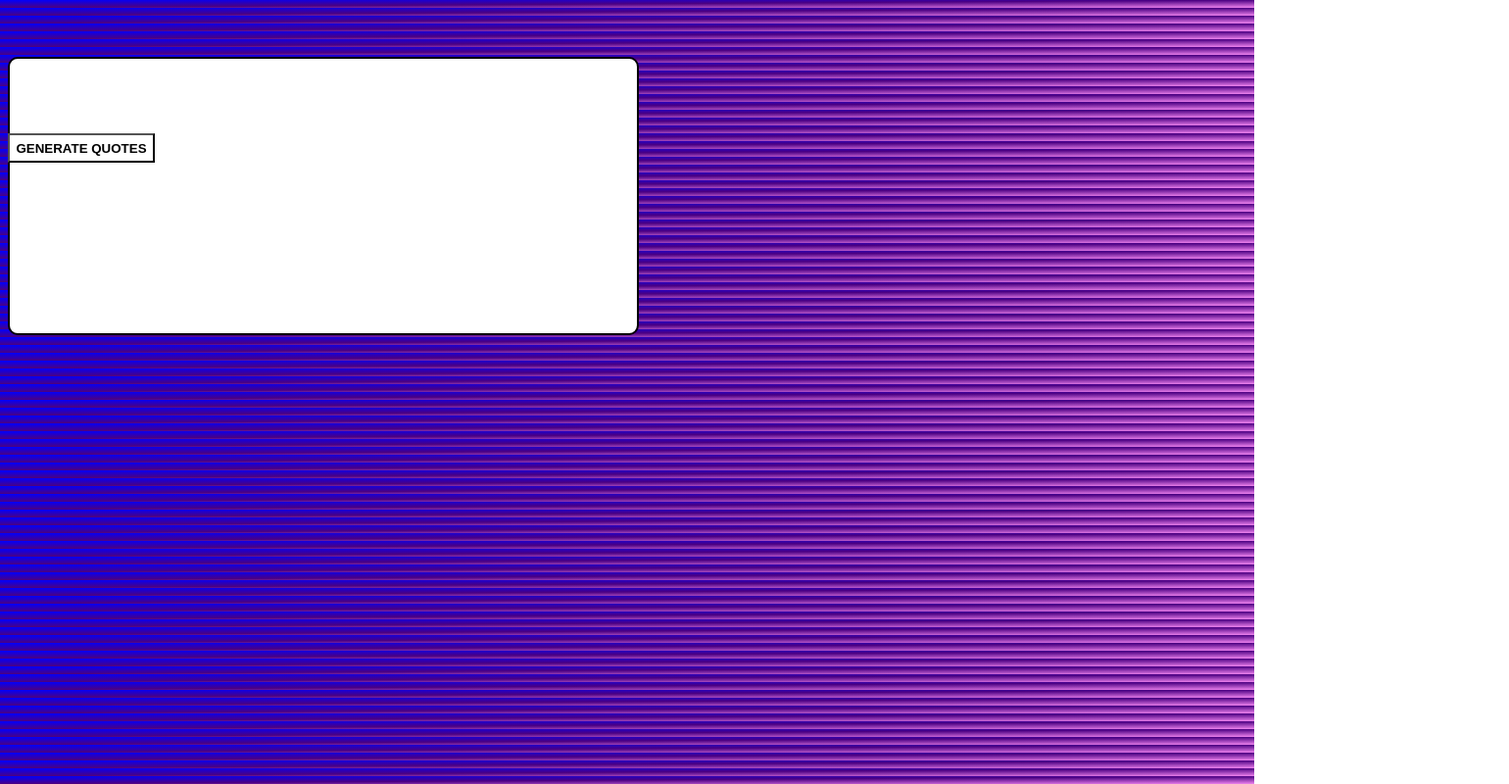
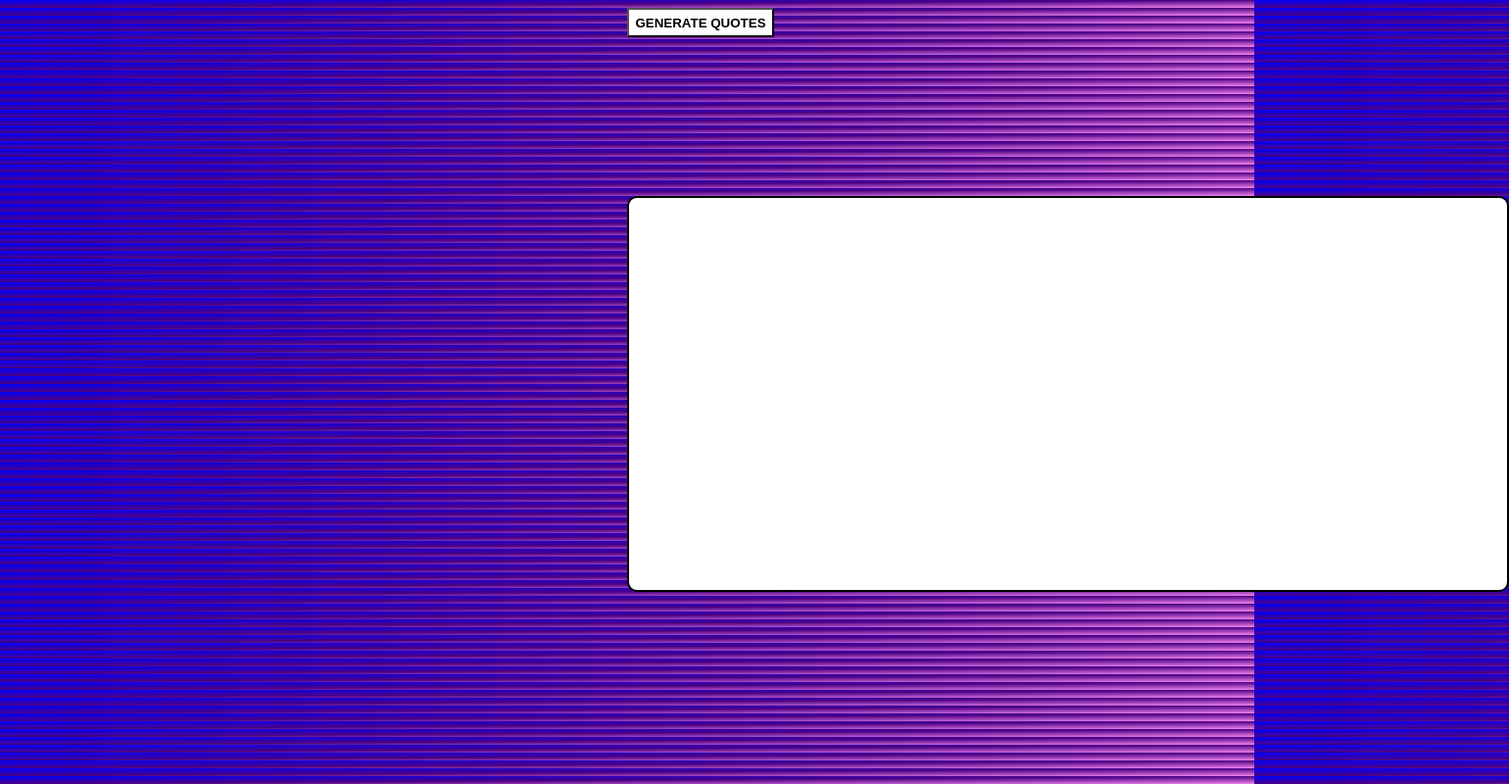
Before and after one commit to TofuPanda1234567/quotegen, a plain HTML site: page index.html in a window 1280 px wide. Shown: the whole page at 98% size, 1540 px wide, since content can reach past the window. Drawn offline with Linux system fonts and the light colour scheme.

Commit message:
fixed margin

```diff
--- a/styles.css
+++ b/styles.css
@@ -8,10 +8,11 @@ body {
 
 .quotebox {
     position: absolute;
-    width: 50%;
-    height: 35%;
+    width: 70%;
+    height: 50%;
+    top: 25%;
+    left: 50%;
     margin: auto;
-    margin-top: 50px;
     text-align: center;
     border: 2px solid black;
     background: white;
@@ -21,16 +22,18 @@ body {
 .quote{
     margin-top: 25%;
     font-size: 45px;
+    top: 50%;
+    left: 50%;
 }
 
 .button {
     position: absolute;
-    margin: auto;
-    margin-top: 10%;
     width: 150px;
     height: 30px;
     text-align: center;
     background: white;
     text-decoration: none;
     font-weight: bold;
+    left: 50%;
+    margin-right: -75px;
 }
```
